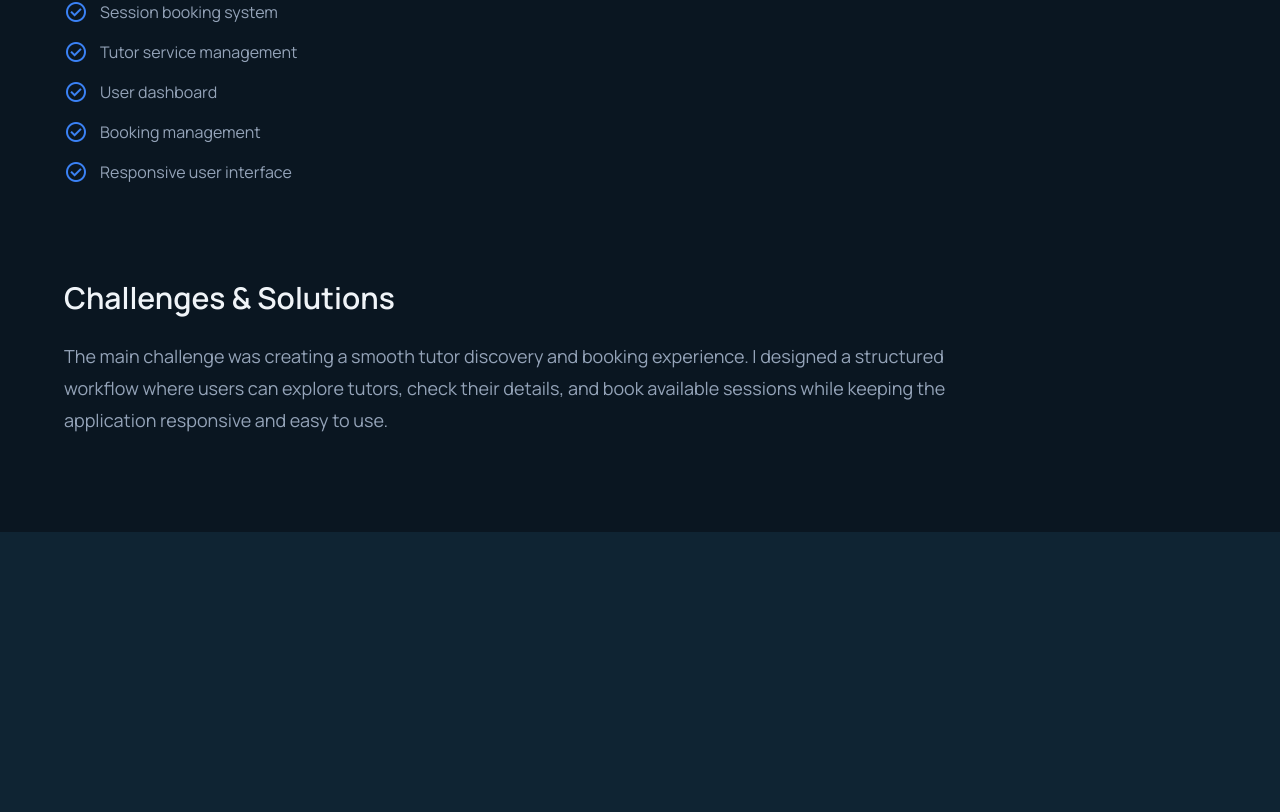
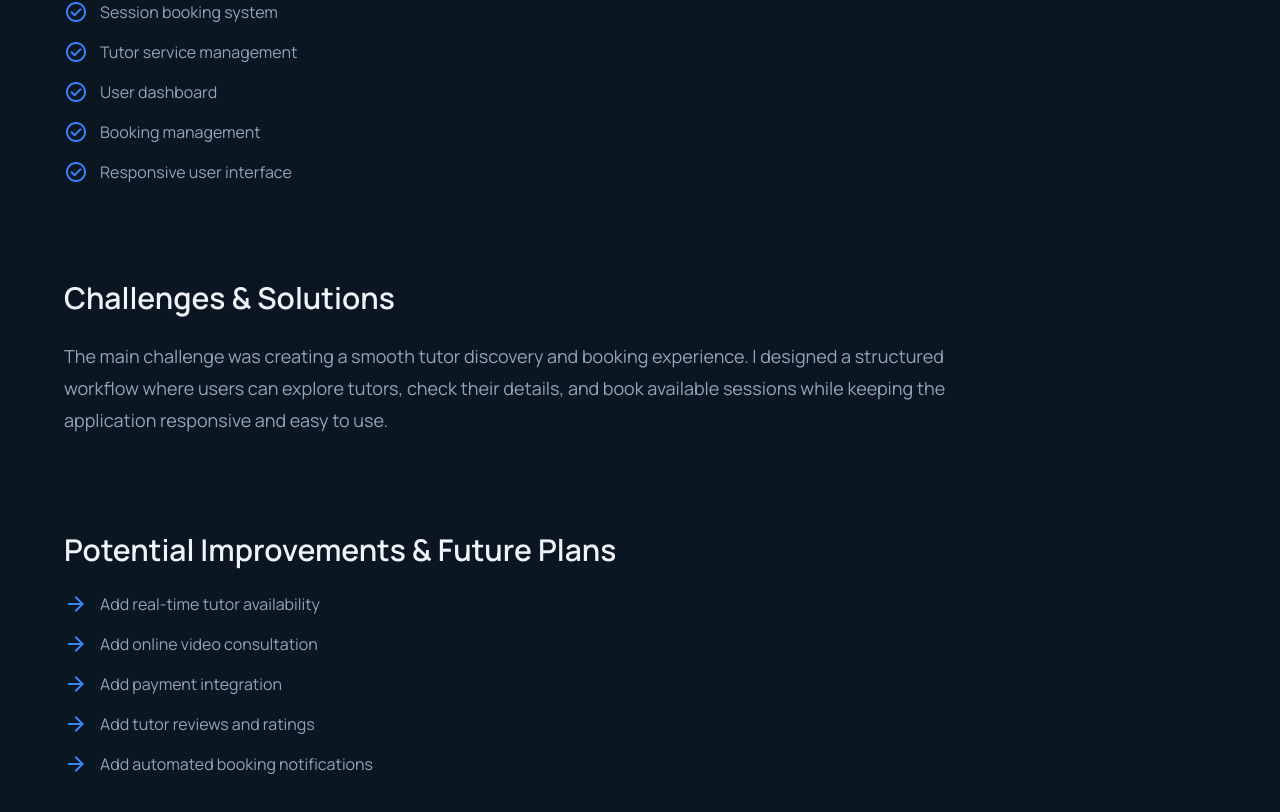
Before and after one commit to simantopal/Simanto-Paul-Portfolio, a Next.js app: page /projects/mediQueue in a window 1280 px wide. Shown: the part 844-1656 px from the top of the page. Before the commit the page ends 1376 px from the top, so only its background shows below. Built offline with nearby package versions, Linux system fonts and the light colour scheme.

Commit message:
update about section

```diff
--- a/src/app/projects/[slug]/page.tsx
+++ b/src/app/projects/[slug]/page.tsx
@@ -41,6 +41,14 @@ const projectDetails = {
     challenges:
       "One of the main challenges was integrating AI functionality into a real-world e-commerce experience while keeping the application fast, responsive, and easy to use. I solved this by separating the frontend and backend architecture and creating dedicated API endpoints for AI and product-related operations.",
 
+    futurePlans: [
+      "Improve AI-powered product recommendations",
+      "Add personalized shopping experiences based on user behavior",
+      "Implement secure online payment integration",
+      "Add real-time order tracking and notifications",
+      "Improve application performance and scalability",
+    ],
+
     link: "https://orvanta-ai.vercel.app",
     github: "https://github.com/simantopal/Orvanta-Ai-Server",
   },
@@ -80,6 +88,14 @@ const projectDetails = {
     challenges:
       "The main challenge was managing multiple user roles and building a complete booking workflow. I implemented role-based access control and designed separate dashboard experiences for passengers, vendors, and administrators.",
 
+    futurePlans: [
+      "Add online payment integration",
+      "Add real - time seat availability",
+      "Add ticket cancellation and refund system",
+      "Add email and SMS notifications",
+      "Improve analytics for vendors and admins",
+    ],
+
     link: "https://online-ticket-booking-platform-six.vercel.app",
     github: "https://github.com/simantopal/ticketbari-server",
   },
@@ -115,6 +131,14 @@ const projectDetails = {
 
     challenges:
       "The main challenge was creating a smooth tutor discovery and booking experience. I designed a structured workflow where users can explore tutors, check their details, and book available sessions while keeping the application responsive and easy to use.",
+
+    futurePlans: [
+      "Add real-time tutor availability",
+      "Add online video consultation",
+      "Add payment integration",
+      "Add tutor reviews and ratings",
+      "Add automated booking notifications",
+    ],
 
     link: "https://medi-queue-client-side.vercel.app",
     github: "https://github.com/simantopal/MediQueue-server-side",
@@ -263,6 +287,27 @@ export default function ProjectDetails({
           </p>
         </section>
 
+        <section className="mt-24 max-w-4xl">
+          <h2 className="text-3xl font-bold mb-6">
+            Potential Improvements & Future Plans
+          </h2>
+
+          <div className="space-y-4">
+            {project.futurePlans.map((plan) => (
+              <div
+                key={plan}
+                className="flex items-center gap-3 text-text-secondary"
+              >
+                <span className="material-symbols-outlined text-accent">
+                  arrow_forward
+                </span>
+
+                {plan}
+              </div>
+            ))}
+          </div>
+        </section>
+
       </div>
     </main>
   );
--- a/src/components/About.tsx
+++ b/src/components/About.tsx
@@ -4,7 +4,6 @@ import { motion } from "framer-motion";
 import { useEffect, useState } from "react";
 
 const stats = [
-  { label: "Years Experience", value: 3, suffix: "+" },
   { label: "Projects Done", value: 15, suffix: "+" },
   { label: "Technologies", value: 10, suffix: "+" },
 ];
@@ -29,10 +28,13 @@ export default function About() {
             transition={{ delay: 0.2 }}
             className="text-body-lg text-text-secondary leading-relaxed"
           >
-            I am a results-driven Web Developer with a passion for creating seamless user experiences. With over 3 years of experience in the tech industry, I have developed a strong foundation in full-stack development. I focus on writing clean, maintainable code and optimizing application performance.
+            I am a passionate Web Developer who enjoys building modern, responsive, and user-friendly web applications. My programming journey began with HTML, CSS, and JavaScript, and I gradually expanded my skills in React, Next.js, TypeScript, Node.js, Express.js, and MongoDB.
+
+            I enjoy turning ideas into real-world digital experiences through clean code and thoughtful design. I am always eager to learn new technologies and grow as a developer.
+
           </motion.p>
 
-          <div className="grid grid-cols-3 gap-4 pt-4">
+          <div className="grid grid-cols-2 gap-4 pt-4">
             {stats.map((stat, i) => (
               <CounterCard key={stat.label} stat={stat} delay={i * 0.1} />
             ))}
```
